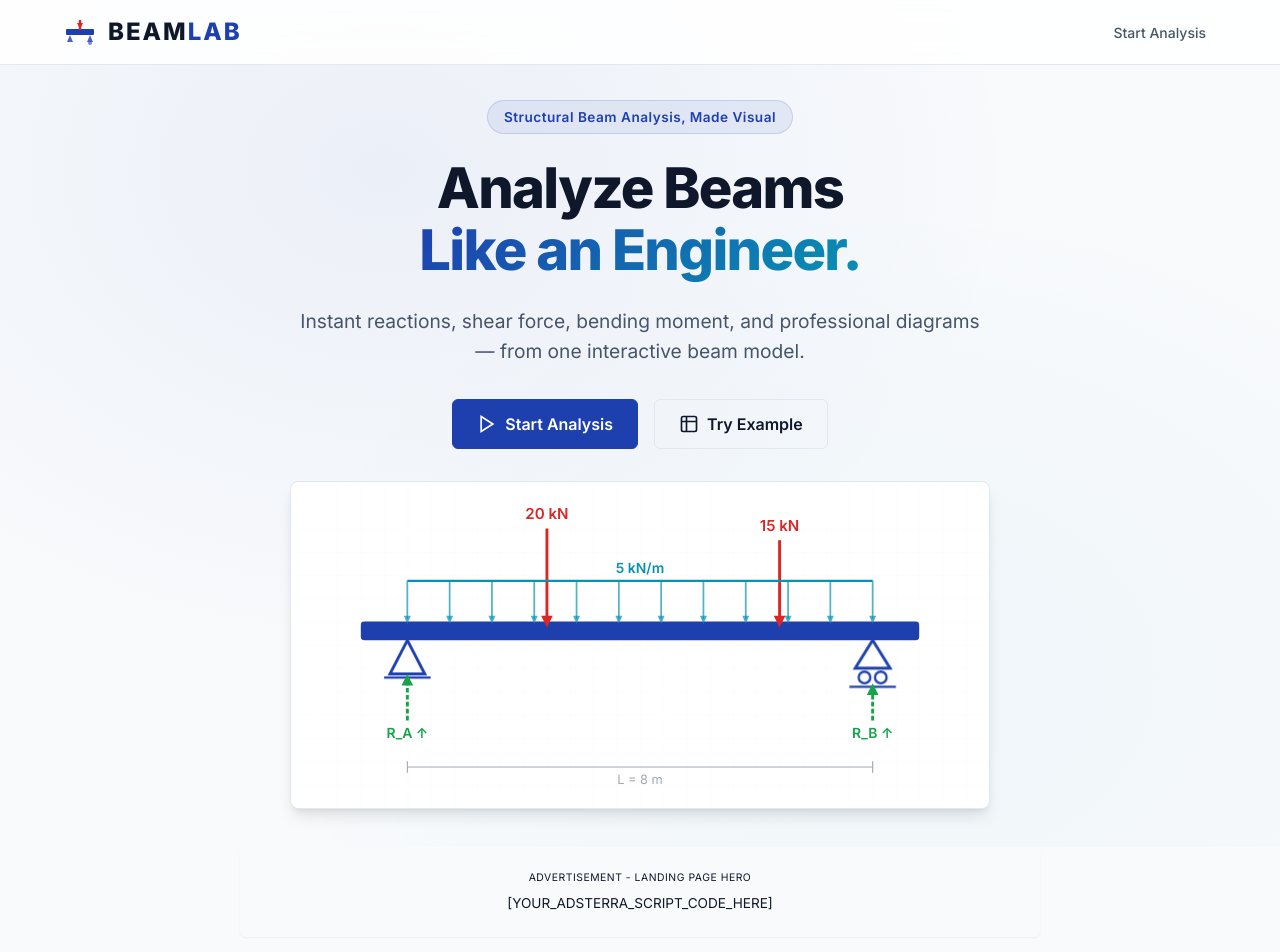
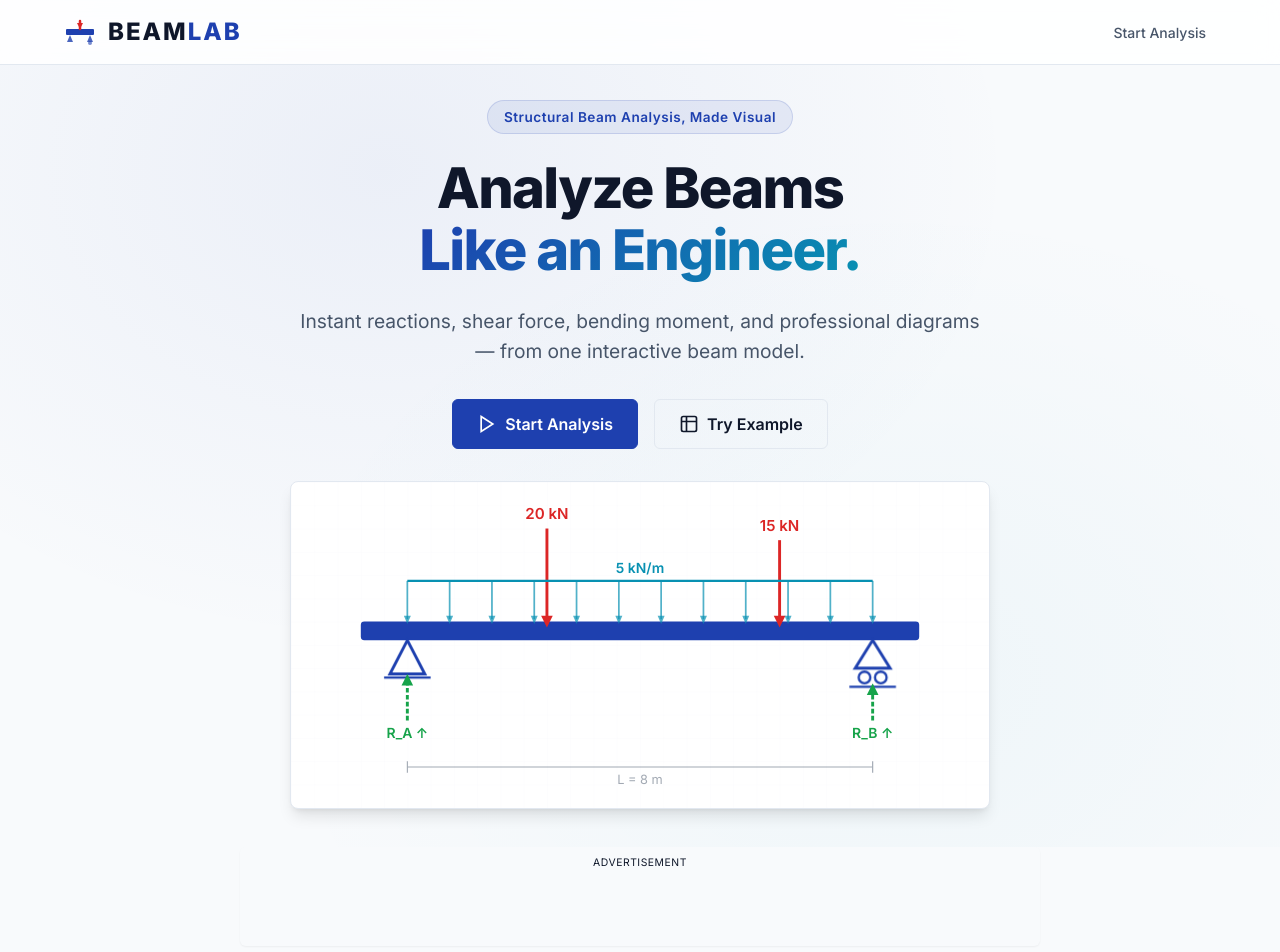
Before and after one commit to bmushtaq65-eng/beamlab, a React (Vite) app: page / in a window 1280 px wide. Shown: the top 952 px of the page. Built offline with nearby package versions, Linux system fonts and the light colour scheme.

Commit message:
feat: inject Adsterra scripts

```diff
--- a/src/components/AdWidget.tsx
+++ b/src/components/AdWidget.tsx
@@ -1,4 +1,4 @@
-import React from 'react';
+import React, { useEffect, useRef } from 'react';
 
 interface AdWidgetProps {
   location: string;
@@ -7,18 +7,48 @@ interface AdWidgetProps {
 }
 
 export function AdWidget({ location, className = '', style }: AdWidgetProps) {
-  // Adsterra uses raw `<script>` tags which can be complex to inject natively in React without breaking hydration.
-  // We provide a safe, reserved placeholder container.
-  // Once the user gets the exact snippet from Adsterra, it can be securely injected here using dangerousSetInnerHTML
-  // or by dynamically creating a script tag in a useEffect hook.
+  const containerRef = useRef<HTMLDivElement>(null);
+
+  useEffect(() => {
+    // For Native Banners, we need to inject the script dynamically
+    if (location === 'Sidebar Vertical' || location === 'Below Results Banner') {
+      if (containerRef.current && !containerRef.current.querySelector('script')) {
+        const script = document.createElement('script');
+        script.type = 'text/javascript';
+        script.async = true;
+        script.dataset.cfasync = 'false';
+        script.src = 'https://pl30764506.effectivecpmnetwork.com/97cb37111370af4e05ee619be2465a54/invoke.js';
+        containerRef.current.appendChild(script);
+      }
+    }
+  }, [location]);
+
+  // Use Native Banner for Sidebar and Results
+  if (location === 'Sidebar Vertical' || location === 'Below Results Banner') {
+    return (
+      <div className={`beamlab-ad-container ${className}`} style={{ ...style, minHeight: '90px' }}>
+        <div className="beamlab-ad-label">Advertisement</div>
+        <div ref={containerRef} style={{ width: '100%', display: 'flex', justifyContent: 'center' }}>
+          <div id="container-97cb37111370af4e05ee619be2465a54"></div>
+        </div>
+      </div>
+    );
+  }
+
+  // Use iframe banner (468x60) for Top and Landing Page
+  const iframeSrc = `<html><head></head><body style="margin:0;padding:0;overflow:hidden;text-align:center;"><script type="text/javascript">atOptions = {'key' : '18c8e6980f3ccddea9762be7d07012ed', 'format' : 'iframe', 'height' : 60, 'width' : 468, 'params' : {}};</script><script type="text/javascript" src="https://www.highperformanceformat.com/18c8e6980f3ccddea9762be7d07012ed/invoke.js"></script></body></html>`;
 
   return (
     <div className={`beamlab-ad-container ${className}`} style={{ ...style, minHeight: '90px' }}>
-      <div className="beamlab-ad-label">Advertisement - {location}</div>
-      <div style={{ color: 'var(--text-muted)', fontSize: '0.85rem', textAlign: 'center' }}>
-        {/* Placeholder for Adsterra Script */}
-        [YOUR_ADSTERRA_SCRIPT_CODE_HERE]
-      </div>
+      <div className="beamlab-ad-label">Advertisement</div>
+      <iframe
+        srcDoc={iframeSrc}
+        width="468"
+        height="60"
+        frameBorder="0"
+        scrolling="no"
+        style={{ maxWidth: '100%' }}
+      />
     </div>
   );
 }
```
